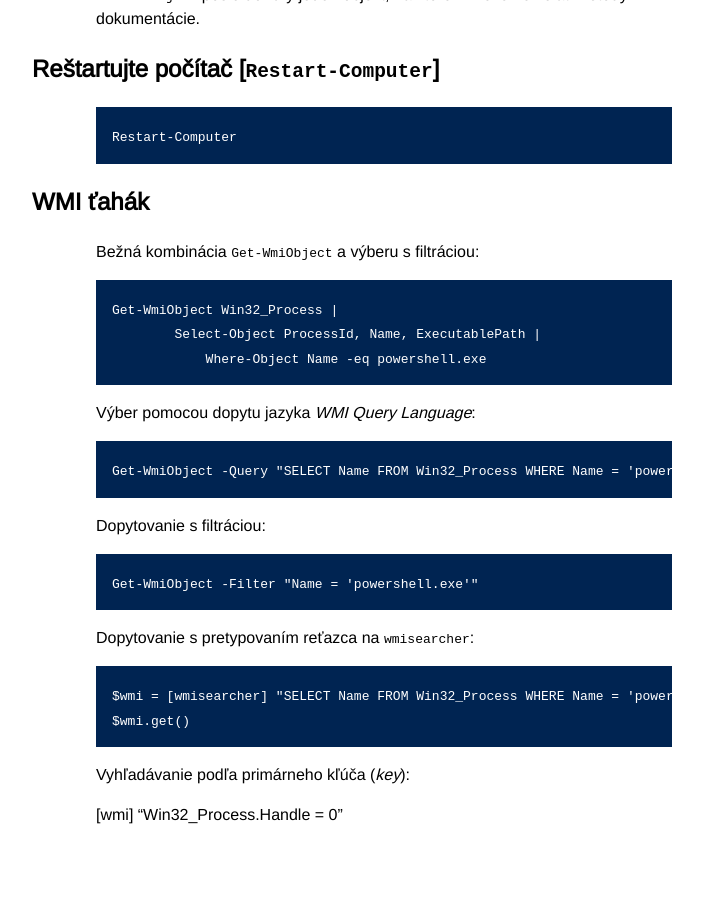
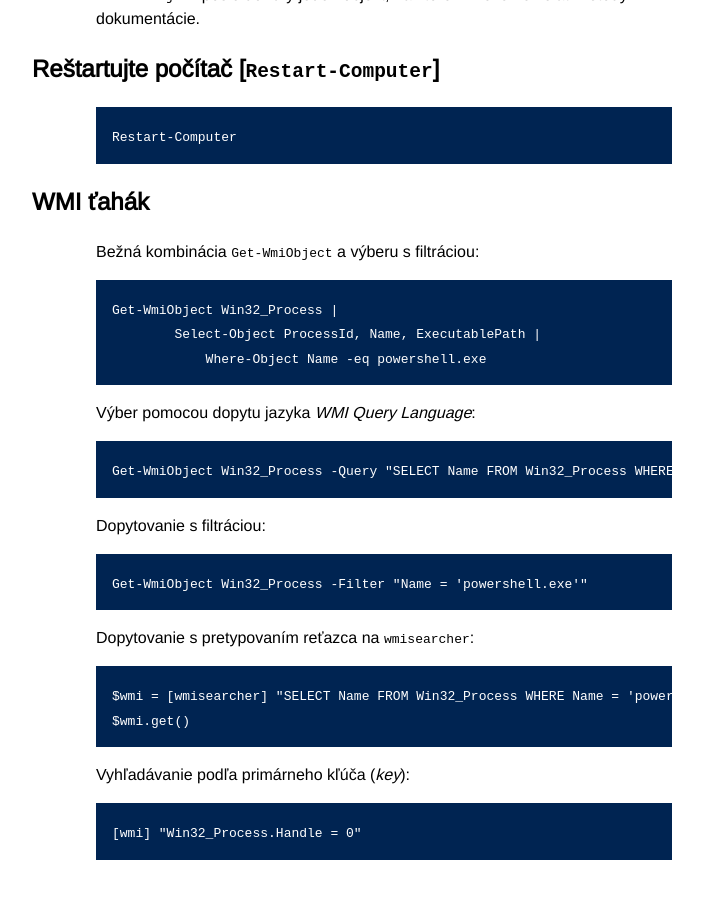
Before and after one commit to novotnyr/powershell-cvicebnica, a Jekyll site: the page built from wmi.markdown, in a window 1280 px wide and 900 px high, scrolled down 4253 px. Shown: the whole window, without its empty margins (288-991 px from the left). Built offline with Jekyll 4.4.1, drawn with Linux system fonts in a browser that asks for light colours; before the commit the page ends 5120 px from its top, so only the background shows below that.

Commit message:
Opravene preklepy

```diff
--- a/wmi.markdown
+++ b/wmi.markdown
@@ -177,11 +177,11 @@ Bežná kombinácia `Get-WmiObject` a výberu s filtráciou:
 
 Výber pomocou dopytu jazyka *WMI Query Language*:
 
-    Get-WmiObject -Query "SELECT Name FROM Win32_Process WHERE Name = 'powershell.exe'"
+    Get-WmiObject Win32_Process -Query "SELECT Name FROM Win32_Process WHERE Name = 'powershell.exe'"
 
 Dopytovanie s filtráciou:
 
-    Get-WmiObject -Filter "Name = 'powershell.exe'"
+    Get-WmiObject Win32_Process -Filter "Name = 'powershell.exe'"
 
 Dopytovanie s pretypovaním reťazca na `wmisearcher`:
 
@@ -190,4 +190,4 @@ Dopytovanie s pretypovaním reťazca na `wmisearcher`:
 
 Vyhľadávanie podľa primárneho kľúča (*key*):
 
-   [wmi] "Win32_Process.Handle = 0"
+    [wmi] "Win32_Process.Handle = 0"
```
